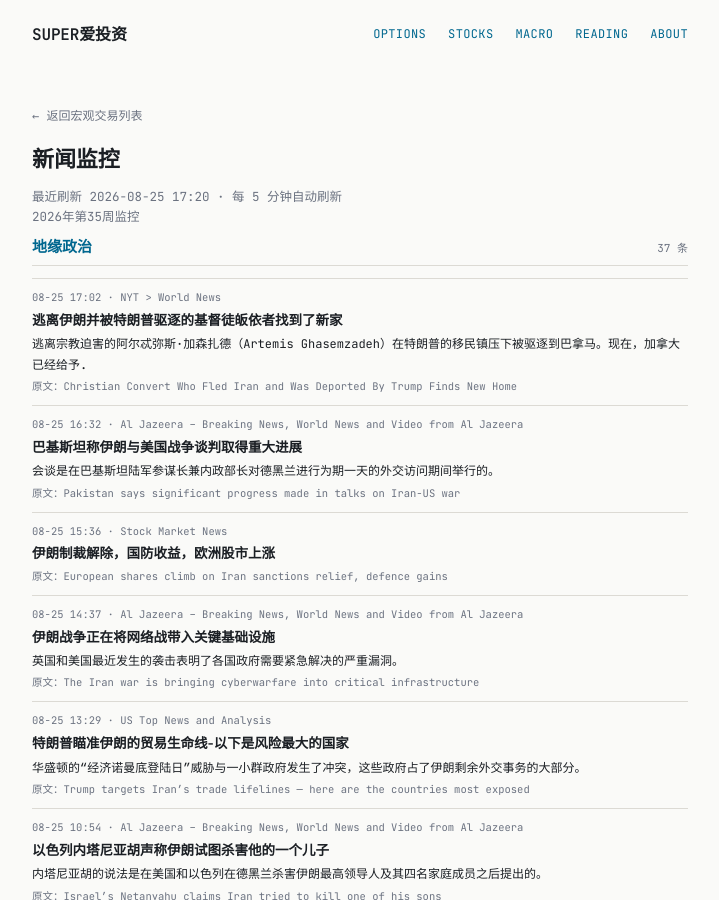
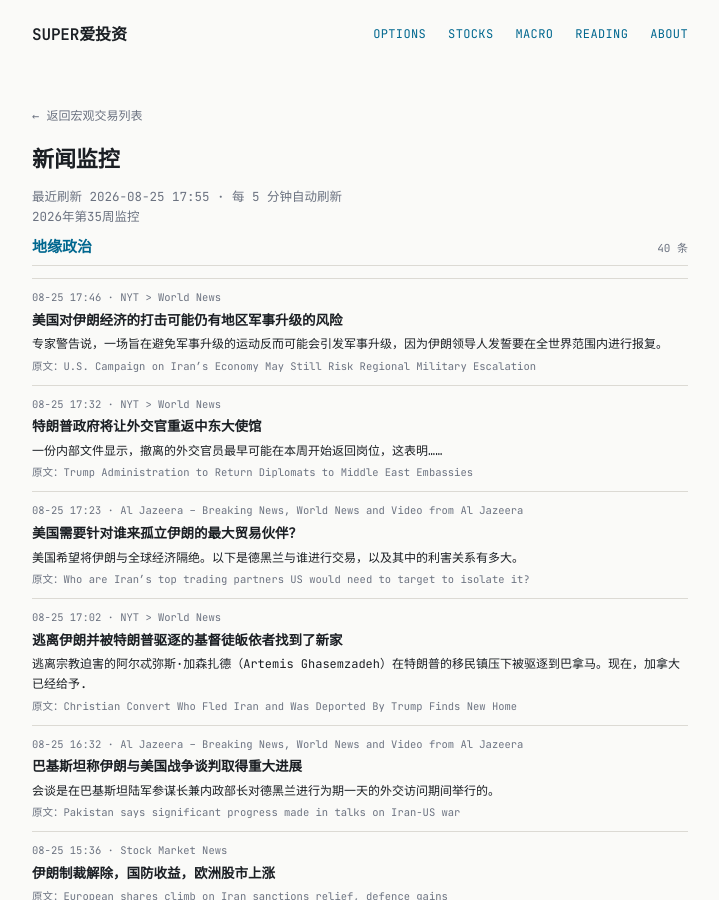
Before and after one commit to tang3super/tang3super.github.io, a Jekyll site: the page built from macro-trade/news-digest.md, in a window 1280 px wide and 900 px high. Shown: the whole window, without its empty margins (280-999 px from the left). Built offline with Jekyll 4.4.1, drawn with Linux system fonts in a browser that asks for light colours.

Commit message:
sync news-digest article

```diff
--- a/macro-trade/news-digest.md
+++ b/macro-trade/news-digest.md
@@ -5,11 +5,32 @@ title: 新闻监控
 date: '2026-08-25'
 summary: 2026年第35周监控
 week_label: 2026年第35周监控
-last_updated: 2026-08-25 17:20
+last_updated: 2026-08-25 17:55
 refresh_note: 每 5 分钟自动刷新
 topics:
 - name: 地缘政治
   items:
+  - title: U.S. Campaign on Iran’s Economy May Still Risk Regional Military Escalation
+    summary: Experts warn that a campaign aimed at avoiding military escalation could instead provoke it, as Iranian leaders vow retaliation across the o…
+    link: https://www.nytimes.com/2026/08/25/world/middleeast/iran-us-economy-sanctions.html
+    source: NYT > World News
+    time: 08-25 17:46
+    title_zh: 美国对伊朗经济的打击可能仍有地区军事升级的风险
+    summary_zh: 专家警告说，一场旨在避免军事升级的运动反而可能会引发军事升级，因为伊朗领导人发誓要在全世界范围内进行报复。
+  - title: Trump Administration to Return Diplomats to Middle East Embassies
+    summary: Evacuated foreign service officers could begin heading back to their posts as early as this week, an internal document shows, suggesting Was…
+    link: https://www.nytimes.com/2026/08/25/world/middleeast/us-diplomats-middle-east-embassies.html
+    source: NYT > World News
+    time: 08-25 17:32
+    title_zh: 特朗普政府将让外交官重返中东大使馆
+    summary_zh: 一份内部文件显示，撤离的外交官员最早可能在本周开始返回岗位，这表明……
+  - title: Who are Iran’s top trading partners US would need to target to isolate it?
+    summary: The US wants to isolate Iran from the global economy. Here is who Tehran trades with, and how much is at stake.
+    link: https://www.aljazeera.com/news/2026/8/25/who-are-irans-top-trading-partners-us-would-need-to-target-to-isolate-it?traffic_source=rss
+    source: Al Jazeera – Breaking News, World News and Video from Al Jazeera
+    time: 08-25 17:23
+    title_zh: 美国需要针对谁来孤立伊朗的最大贸易伙伴？
+    summary_zh: 美国希望将伊朗与全球经济隔绝。以下是德黑兰与谁进行交易，以及其中的利害关系有多大。
   - title: Christian Convert Who Fled Iran and Was Deported By Trump Finds New Home
     summary: Artemis Ghasemzadeh, who had escaped religious persecution, was deported to Panama under Trump’s immigration crackdown. Now, Canada has give…
     link: https://www.nytimes.com/2026/08/25/world/middleeast/christian-convert-who-fled-iran-and-was-ousted-from-us-finds-a-new-home.html
```
